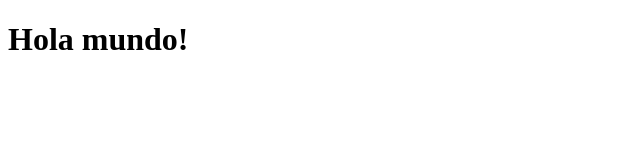
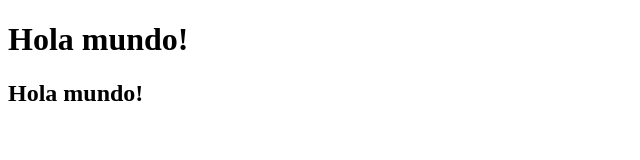
Before and after one commit to Kirbo92/ejemplo, a plain HTML site: page index.html in a window 1280 px wide. Shown: the whole page, without its empty margins (0-640 px from the left). Drawn offline with Linux system fonts and the light colour scheme.

Commit message:
Hola mundo en h2

```diff
--- a/index.html
+++ b/index.html
@@ -7,5 +7,6 @@
 </head>
 <body>
     <h1>Hola mundo!</h1>
+    <h2>Hola mundo!</h2>
 </body>
 </html>
```
